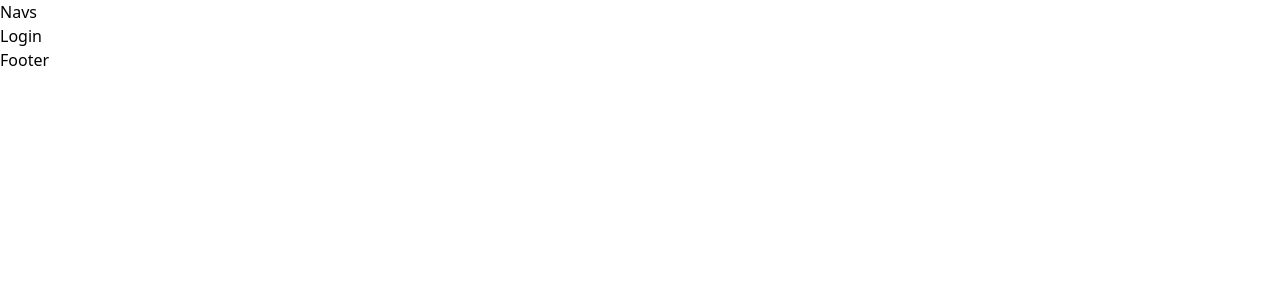
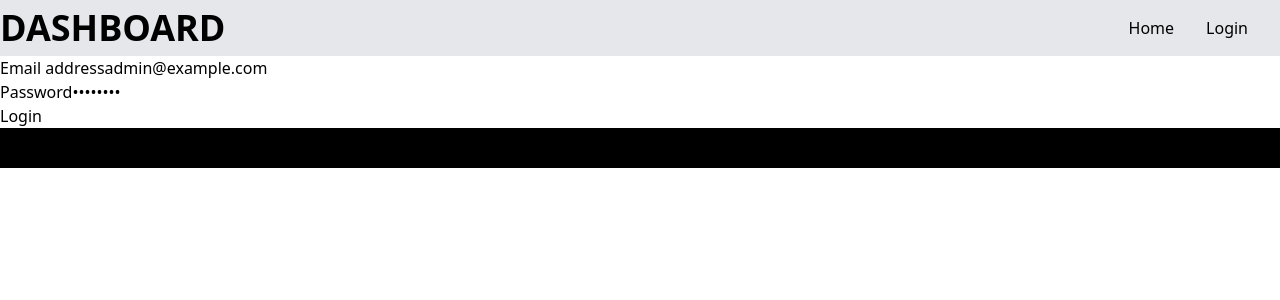
Before and after one commit to Zwill1/admin-routing, a React (Vite) app: page /login in a window 1280 px wide. Shown: the top 300 px of the page. Built offline with nearby package versions, Linux system fonts and the light colour scheme.

Commit message:
routing for admin login and page layouts

```diff
--- a/package.json
+++ b/package.json
@@ -10,7 +10,10 @@
     "preview": "vite preview"
   },
   "dependencies": {
+    "@emotion/react": "^11.11.1",
+    "@emotion/styled": "^11.11.0",
     "@mui/icons-material": "^5.14.7",
+    "@mui/material": "^5.14.7",
     "react": "^18.2.0",
     "react-dom": "^18.2.0",
     "react-router-dom": "^6.15.0"
--- /dev/null
+++ b/src/components/Footer.jsx
@@ -0,0 +1,3 @@
+export default function Footer() {
+  return <section className="bg-black h-10"></section>;
+}
--- /dev/null
+++ b/src/components/Nav.jsx
@@ -0,0 +1,70 @@
+import { useState } from "react";
+
+import { Link } from "react-router-dom";
+import MenuIcon from "@mui/icons-material/Menu";
+import CloseIcon from "@mui/icons-material/Close";
+
+const Nav = () => {
+  const [nav, setNav] = useState(false);
+  const handleClick = () => setNav(!nav);
+
+  const handleClose = () => setNav(!nav);
+
+  return (
+    <>
+      <section className="bg-gray-200 text-black">
+        <div className="flex justify-between md:w-full h-14 w-10/12 mx-auto container items-center">
+          <div>
+            <h1 className="flex">
+              <Link
+                to="/"
+                className="font-bold mr-4 text-2xl sm:text-3xl md:text-4xl uppercase text-black"
+              >
+                Dashboard
+              </Link>
+            </h1>
+          </div>
+          <div>
+            <ul className="hidden lg:flex pr-4">
+              <li className="p-4">
+                <Link to="/" className="nav-link">
+                  Home
+                </Link>
+              </li>
+              <li className="p-4">
+                <Link to="/login" className="nav-link">
+                  Login
+                </Link>
+              </li>
+            </ul>
+          </div>
+          <div className="lg:hidden" onClick={handleClick}>
+            {!nav ? (
+              <MenuIcon className="w-5" />
+            ) : (
+              <CloseIcon className="w-5" />
+            )}
+          </div>
+        </div>
+        <ul
+          className={
+            !nav ? "hidden" : "absolute bg-zinc-200 w-full px-8 lg:hidden z-50"
+          }
+        >
+          <li className="border-b-2 border-zinc-300 w-full p-4">
+            <Link to="/" onClick={handleClose}>
+              Home
+            </Link>
+          </li>
+          <li className="border-b-2 border-zinc-300 w-full p-4">
+            <Link to="/login" onClick={handleClose}>
+              Login
+            </Link>
+          </li>
+        </ul>
+      </section>
+    </>
+  );
+};
+
+export default Nav;
--- /dev/null
+++ b/src/contexts/AuthContext.jsx
@@ -0,0 +1,59 @@
+/* eslint react/prop-types: 0 */
+
+import { createContext, useContext, useReducer } from "react";
+
+const AuthContext = createContext();
+
+const initialState = {
+  user: null,
+  isAuthenticated: false,
+};
+
+function reducer(state, action) {
+  switch (action.type) {
+    case "login":
+      return { ...state, user: action.payload, isAuthenticated: true };
+    case "logout":
+      return { ...state, user: null, isAuthenticated: false };
+    default:
+      throw new Error("Unknown action");
+  }
+}
+
+const FAKE_USER = {
+  name: "Admin",
+  email: "admin@example.com",
+  password: "password",
+  avatar: "https://i.pravatar.cc/100?u=zz",
+};
+
+function AuthProvider({ children }) {
+  const [{ user, isAuthenticated }, dispatch] = useReducer(
+    reducer,
+    initialState
+  );
+
+  function login(email, password) {
+    if (email === FAKE_USER.email && password === FAKE_USER.password)
+      dispatch({ type: "login", payload: FAKE_USER });
+  }
+
+  function logout() {
+    dispatch({ type: "logout" });
+  }
+
+  return (
+    <AuthContext.Provider value={{ user, isAuthenticated, login, logout }}>
+      {children}
+    </AuthContext.Provider>
+  );
+}
+
+function useAuth() {
+  const context = useContext(AuthContext);
+  if (context === undefined)
+    throw new Error("AuthContext was used outside AuthProvider");
+  return context;
+}
+
+export { AuthProvider, useAuth };
--- a/src/pages/Home.jsx
+++ b/src/pages/Home.jsx
@@ -1,7 +1,14 @@
 export default function Home() {
   return (
     <>
-      <h1 className="text-3xl font-bold">Home page render</h1>
+      <section className="w-full flex flex-wrap flex-row">
+        <div className="w-1/2 text-center">
+          <h1 className="text-3xl font-bold">Home page render</h1>
+        </div>
+        <div className="w-1/2 text-center">
+          <h1 className="text-3xl font-bold">Home page render</h1>
+        </div>
+      </section>
     </>
   );
 }
--- a/src/pages/Layout.jsx
+++ b/src/pages/Layout.jsx
@@ -1,11 +1,13 @@
 import { Outlet } from "react-router-dom";
+import Nav from "../components/Nav";
+import Footer from "../components/Footer";
 
 export default function Layout() {
   return (
     <>
-      <div>Navs</div>
+      <Nav />
       <Outlet />
-      <div>Footer</div>
+      <Footer />
     </>
   );
 }
--- a/src/pages/Login.jsx
+++ b/src/pages/Login.jsx
@@ -1,3 +1,57 @@
+import { useEffect, useState } from "react";
+import { useNavigate } from "react-router-dom";
+import { useAuth } from "../contexts/AuthContext";
+
 export default function Login() {
-  return <div>Login</div>;
+  // PRE-FILL FOR DEV PURPOSES
+  const [email, setEmail] = useState("admin@example.com");
+  const [password, setPassword] = useState("password");
+
+  const { login, isAuthenticated } = useAuth();
+  const navigate = useNavigate();
+
+  function handleSubmit(e) {
+    e.preventDefault();
+
+    if (email && password) login(email, password);
+  }
+
+  useEffect(
+    function () {
+      if (isAuthenticated) navigate("/app", { replace: true });
+    },
+    [isAuthenticated, navigate]
+  );
+
+  return (
+    <main>
+      {/* <PageNav /> */}
+
+      <form onSubmit={handleSubmit}>
+        <div>
+          <label htmlFor="email">Email address</label>
+          <input
+            type="email"
+            id="email"
+            onChange={(e) => setEmail(e.target.value)}
+            value={email}
+          />
+        </div>
+
+        <div>
+          <label htmlFor="password">Password</label>
+          <input
+            type="password"
+            id="password"
+            onChange={(e) => setPassword(e.target.value)}
+            value={password}
+          />
+        </div>
+
+        <div>
+          <button type="primary">Login</button>
+        </div>
+      </form>
+    </main>
+  );
 }
--- a/src/pages/admin/ProtectedRoute.jsx
+++ b/src/pages/admin/ProtectedRoute.jsx
@@ -1,3 +1,23 @@
-export default function ProtectedRoute() {
-  return <div>ProtectedRoute</div>;
+/* eslint react/prop-types: 0 */
+
+import { useEffect } from "react";
+import { useNavigate } from "react-router-dom";
+import { useAuth } from "../../contexts/AuthContext";
+
+function ProtectedRoute({ children }) {
+  const { isAuthenticated } = useAuth();
+  const navigate = useNavigate();
+
+  useEffect(
+    function () {
+      if (!isAuthenticated) {
+        navigate("/");
+      }
+    },
+    [isAuthenticated, navigate]
+  );
+
+  return isAuthenticated ? children : null;
 }
+
+export default ProtectedRoute;
```
Also changed, not shown: src/main.jsx (+9 -2 lines), 1 other file (tests, documents, lock files or other folders).
